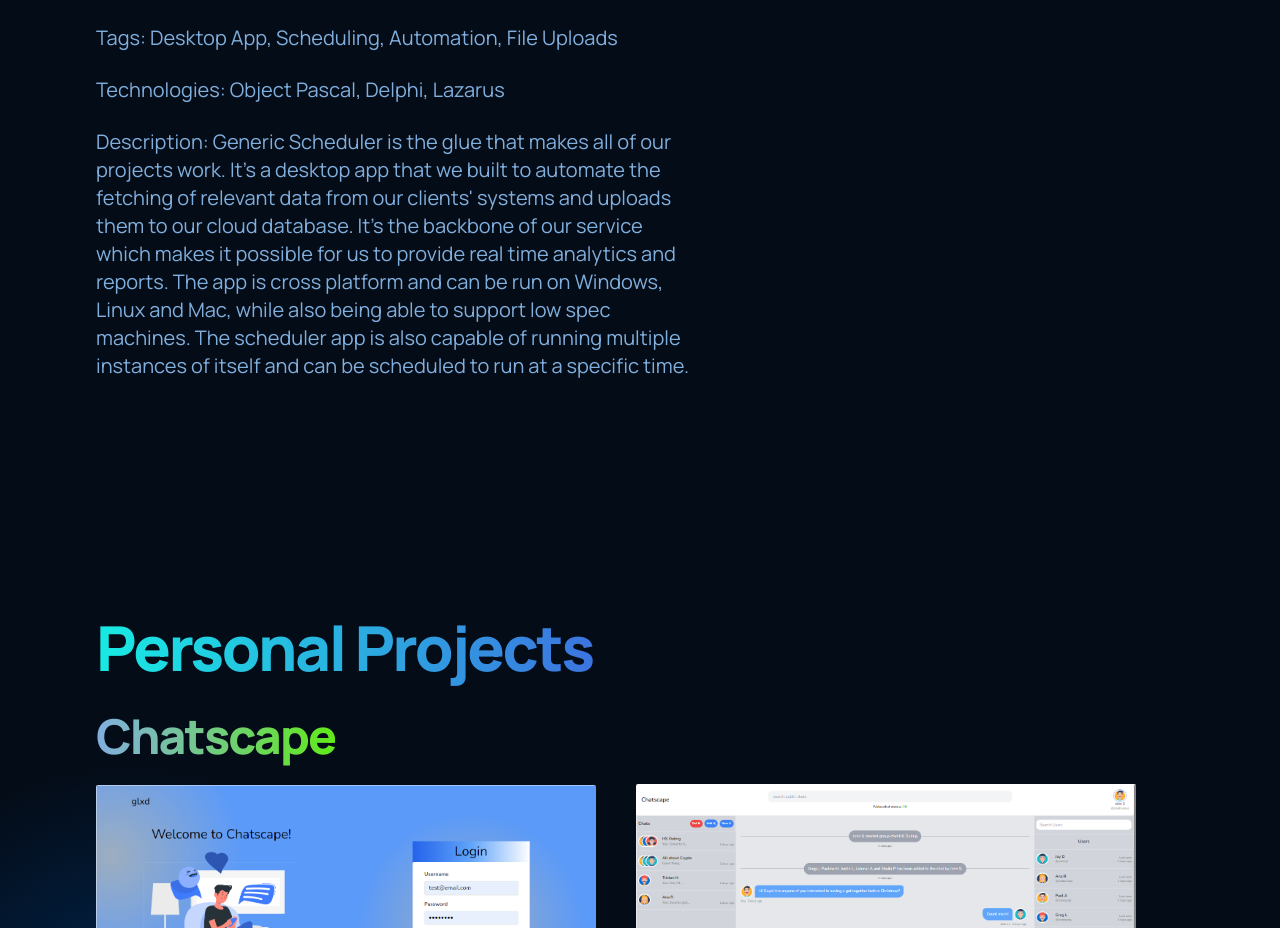
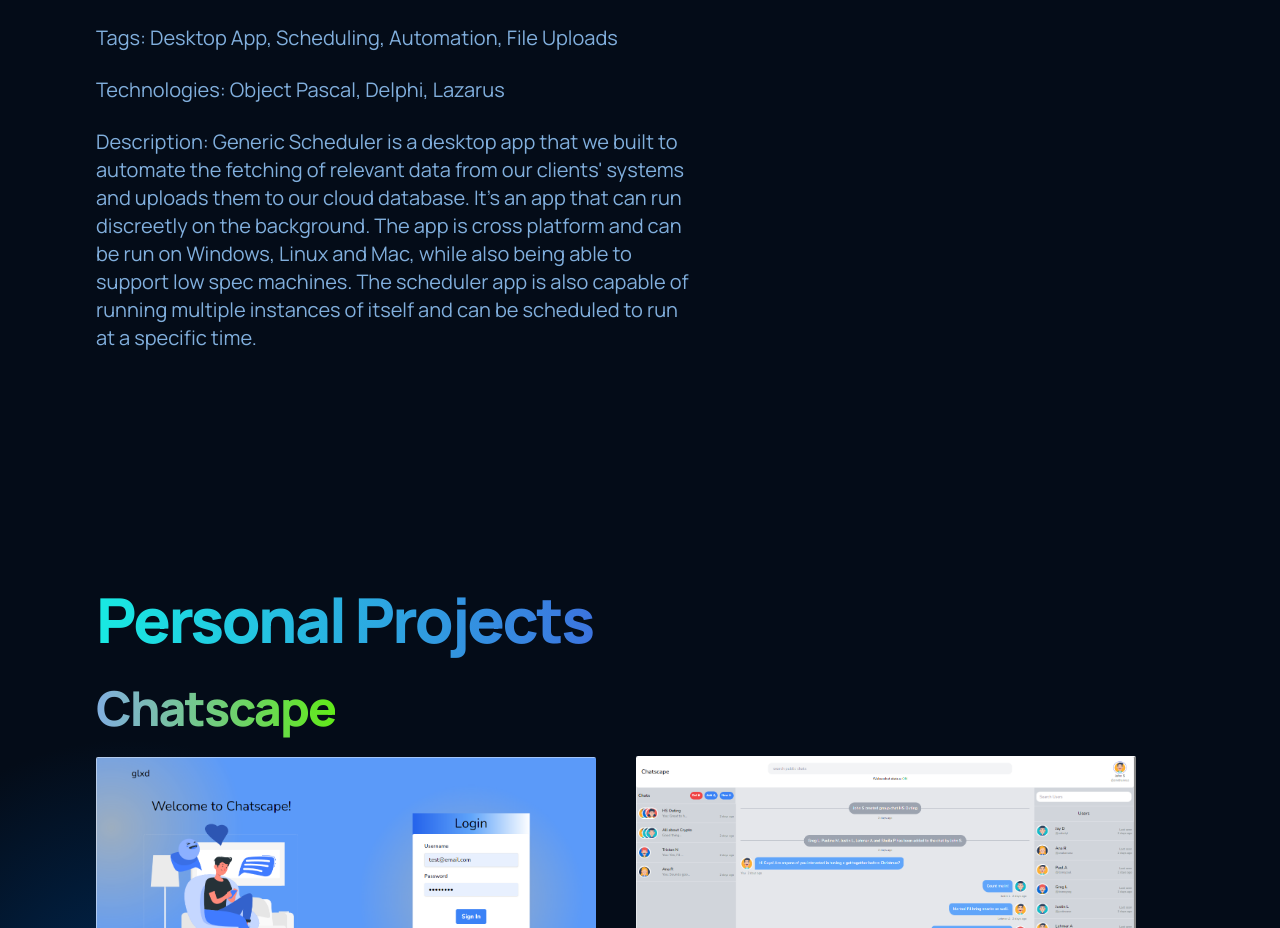
Before and after one commit to greglobrigo/Portfolio, a Next.js app: page / in a window 1280 px wide. Shown: the part 9284-10212 px from the top of the page. Built offline with nearby package versions, Linux system fonts and the light colour scheme.

Commit message:
Edited generic scheduler description.

```diff
--- a/src/app/Work-Projects/index.tsx
+++ b/src/app/Work-Projects/index.tsx
@@ -179,9 +179,8 @@ export default function Work() {
                             Technologies: Object Pascal, Delphi, Lazarus
                         </p>
                         <p className='pb-[100px]'>
-                            Description: Generic Scheduler is the glue that makes all of our projects work.
-                            It&apos;s a desktop app that we built to automate the fetching of relevant data from our clients&apos; systems and
-                            uploads them to our cloud database. It&apos;s the backbone of our service which makes it possible for us to provide real time analytics and reports.
+                            Description: Generic Scheduler is a desktop app that we built to automate the fetching of relevant data from our clients&apos; systems and
+                            uploads them to our cloud database. It&apos;s an app that can run discreetly on the background.
                             The app is cross platform and can be run on Windows, Linux and Mac, while also being able to support low spec machines.
                             The scheduler app is also capable of running multiple instances of itself and can be scheduled to run at a specific time.
                         </p>
```
